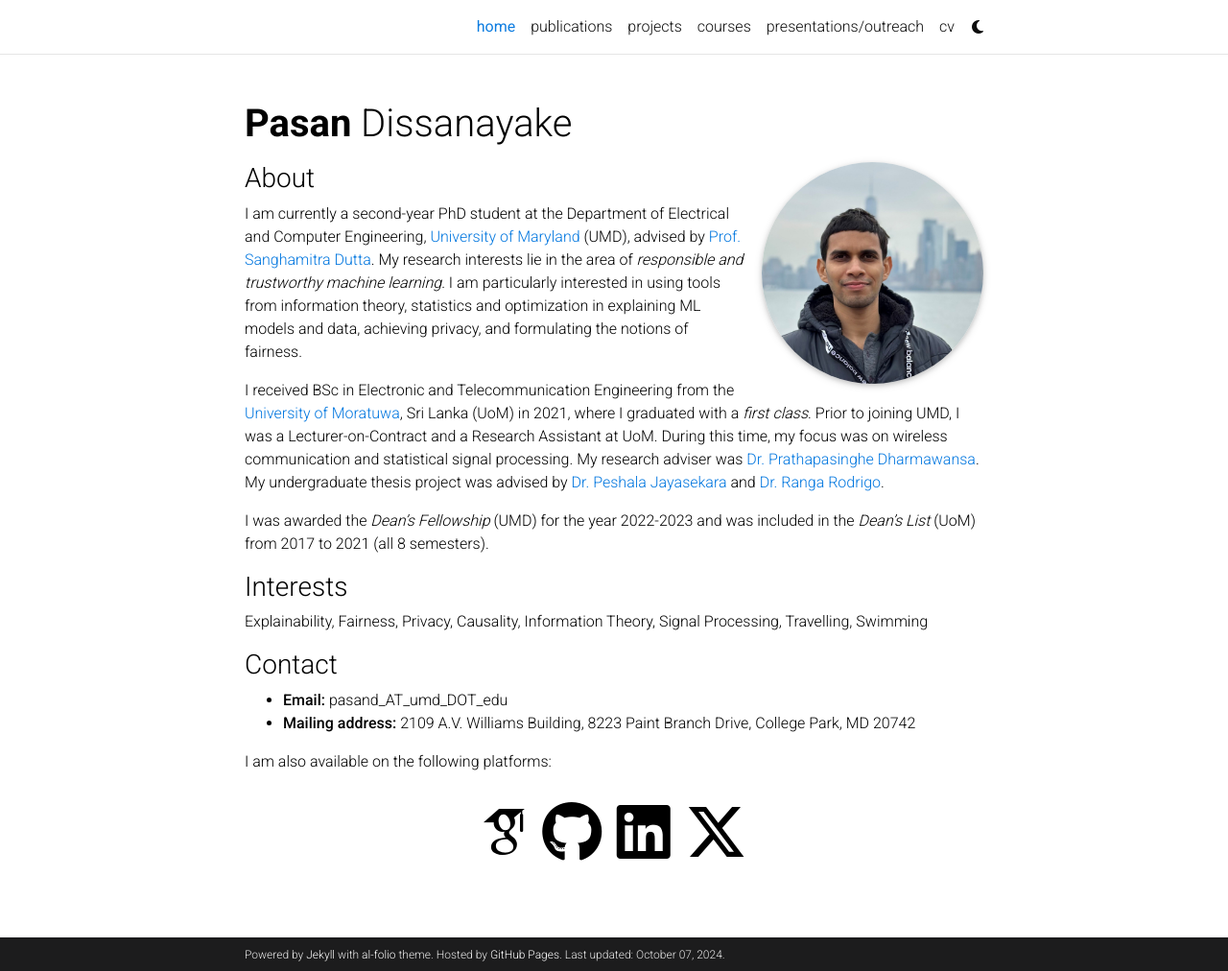
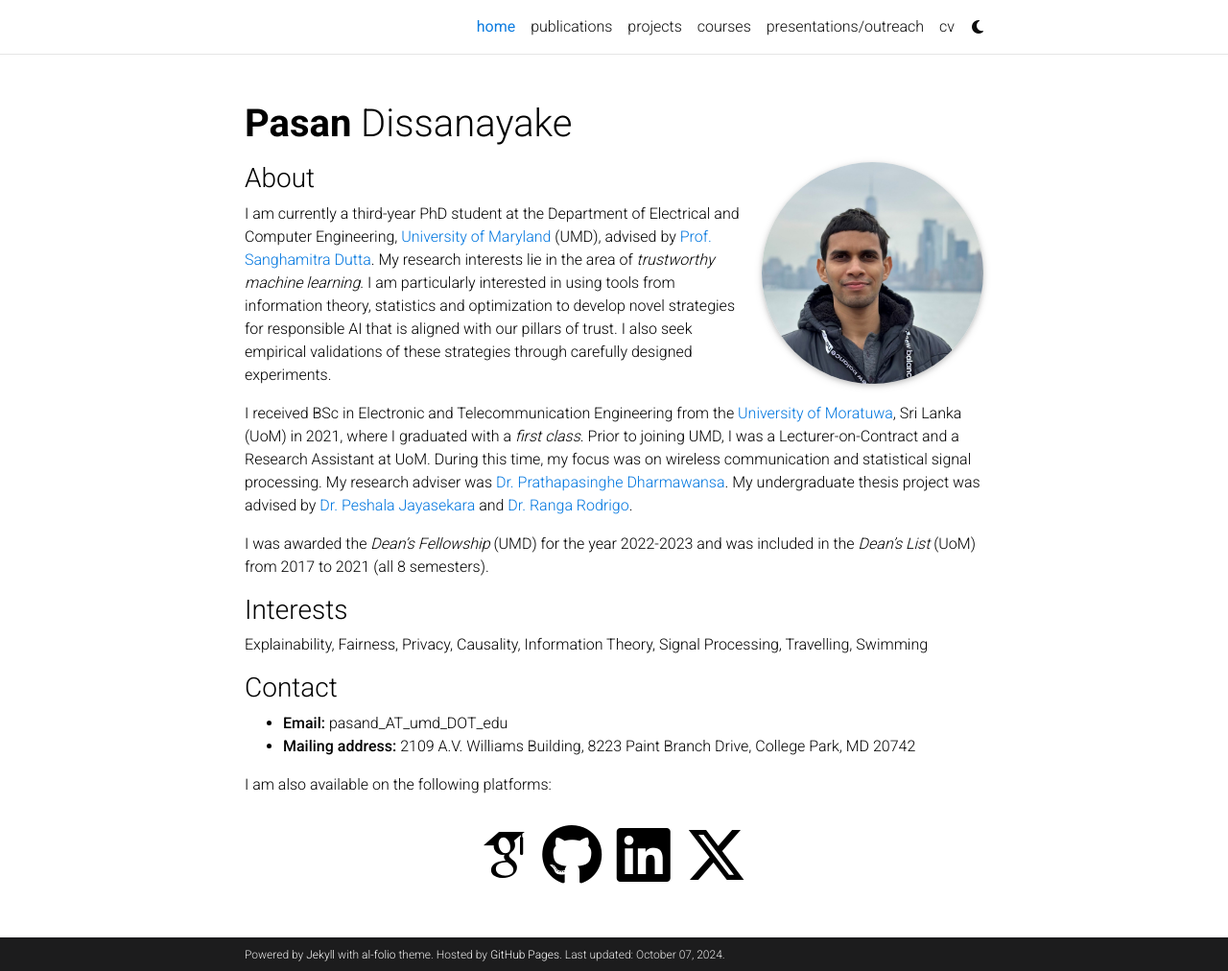
Before and after one commit to pasandissanayake/pasandissanayake.github.io, a Jekyll site: the page built from _pages/about.md, in a window 1280 px wide and 1012 px high. Shown: the whole window at 96% size. Built offline with Jekyll 4.4.1, drawn with Linux system fonts in a browser that asks for light colours; full-size pictures stand in for the smaller copies a plugin makes; some web fonts are replaced; comment, search, counter and statistics services are not loaded; a style sheet for code colours, icons or effects is not loaded.

Commit message:
Update about.md

```diff
--- a/_pages/about.md
+++ b/_pages/about.md
@@ -17,7 +17,7 @@
 ---
 
 ### About
-I am currently a second-year PhD student at the Department of Electrical and Computer Engineering, [University of Maryland](https://umd.edu/) (UMD), advised by [Prof. Sanghamitra Dutta](https://sites.google.com/site/sanghamitraweb/). My research interests lie in the area of *responsible and trustworthy machine learning*. I am particularly interested in using tools from information theory, statistics and optimization in explaining ML models and data, achieving privacy, and formulating the notions of fairness.
+I am currently a third-year PhD student at the Department of Electrical and Computer Engineering, [University of Maryland](https://umd.edu/) (UMD), advised by [Prof. Sanghamitra Dutta](https://sites.google.com/site/sanghamitraweb/). My research interests lie in the area of *trustworthy machine learning*. I am particularly interested in using tools from information theory, statistics and optimization to develop novel strategies for responsible AI that is aligned with our pillars of trust. I also seek empirical validations of these strategies through carefully designed experiments.
 
 I received BSc in Electronic and Telecommunication Engineering from the [University of Moratuwa](https://uom.lk/), Sri Lanka (UoM) in 2021, where I graduated with a *first class*. Prior to joining UMD, I was a Lecturer-on-Contract and a Research Assistant at UoM. During this time, my focus was on wireless communication and statistical signal processing. My research adviser was [Dr. Prathapasinghe Dharmawansa](https://sites.google.com/view/prathapasinghe/home). My undergraduate thesis project was advised by [Dr. Peshala Jayasekara](https://peshala.staff.uom.lk/projects/) and [Dr. Ranga Rodrigo](https://ent.uom.lk/team/dr-ranga-rodrigo/).
 
```
